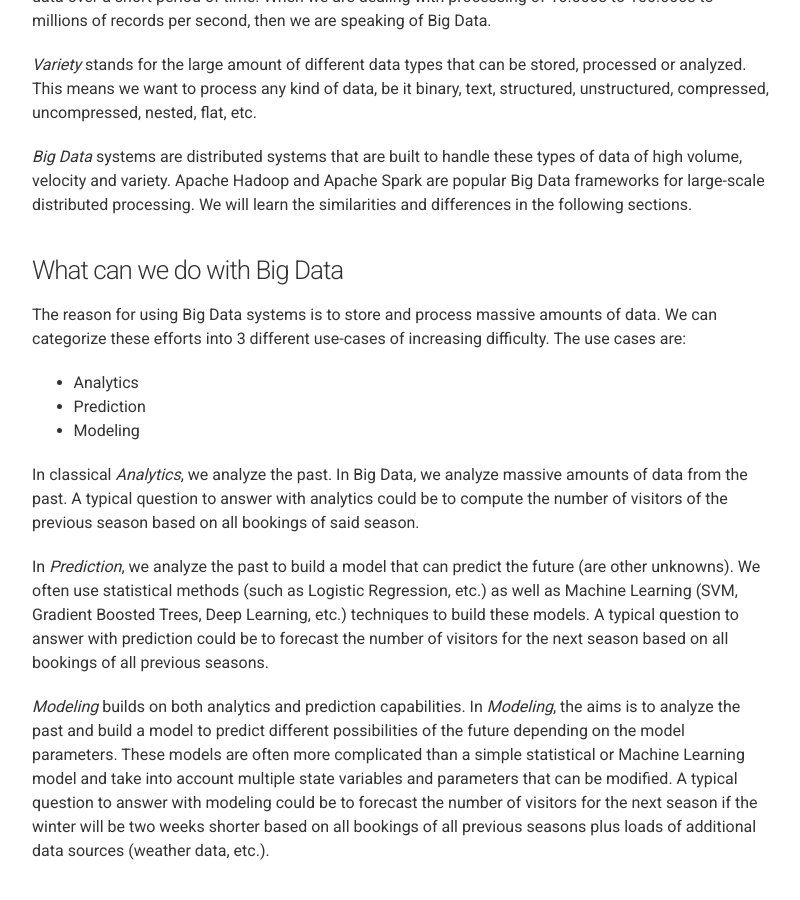
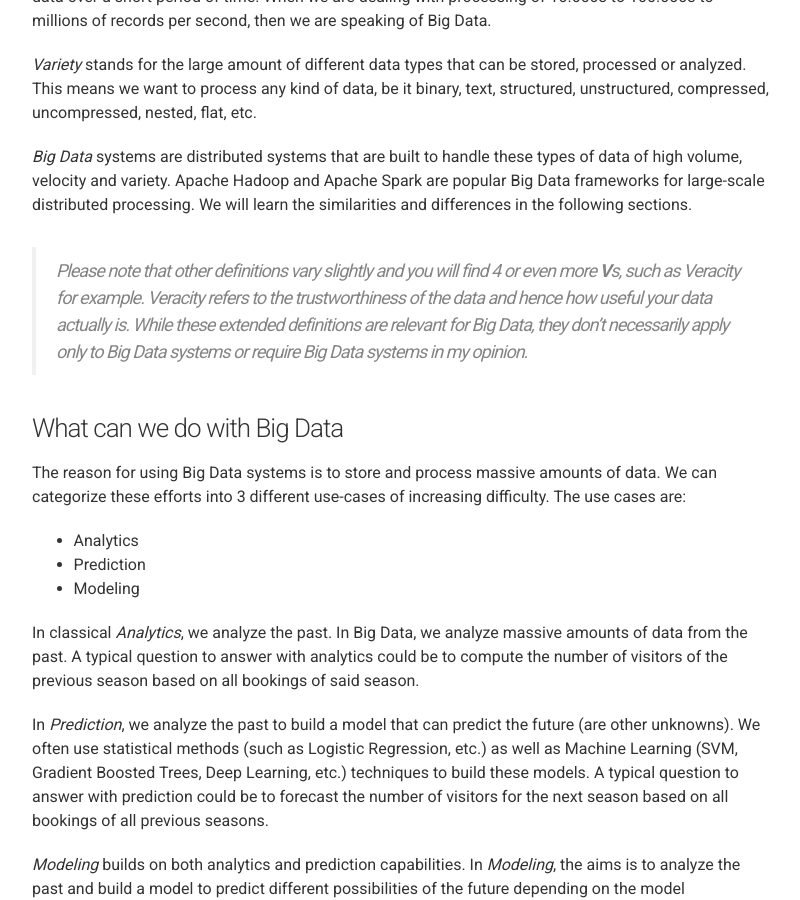
Before and after one commit to chaosmail/chaosmail.github.com, a Jekyll site: the page built from _posts/2018-08-07-intro-to-bigdata-hadoop-and-spark.md, in a window 1280 px wide and 900 px high, scrolled down 940 px. Shown: the whole window, without its empty margins (238-1038 px from the left). Built offline with Jekyll 4.4.1, drawn with Linux system fonts in a browser that asks for light colours; nearby versions of some CDN libraries; comment, search, counter and statistics services are not loaded; some of the changed text lies outside the part shown.

Commit message:
add veracity

```diff
--- a/_posts/2018-08-07-intro-to-bigdata-hadoop-and-spark.md
+++ b/_posts/2018-08-07-intro-to-bigdata-hadoop-and-spark.md
@@ -30,6 +30,8 @@ I find this definition very concise and understandable but a bit imprecise which
 *Variety* stands for the large amount of different data types that can be stored, processed or analyzed. This means we want to process any kind of data, be it binary, text, structured, unstructured, compressed, uncompressed, nested, flat, etc.
 
 *Big Data* systems are distributed systems that are built to handle these types of data of high volume, velocity and variety. Apache Hadoop and Apache Spark are popular Big Data frameworks for large-scale distributed processing. We will learn the similarities and differences in the following sections.
+
+> Please note that other definitions vary slightly and you will find 4 or even more **V**s, such as *Veracity* for example. *Veracity* refers to the trustworthiness of the data and hence how useful your data actually is. While these extended definitions are relevant for Big Data, they don't necessarily apply *only* to Big Data systems or require *Big Data* systems in my opinion.
 
 ### What can we do with Big Data
 
@@ -132,6 +134,8 @@ Apache Spark is a fast (100 times faster than traditional MapReduce) distributed
 * [Apache Tez: A Unifying Framework for Modeling and Building Data Processing Applications (2015)][tez-paper]
 * [Impala: A Modern, Open-Source SQL Engine for Hadoop (2015)][impala-paper]
 
+Thanks to Bryan Minnock and Emil Jorgensen.
+
 [bigdata-wiki]: https://en.wikipedia.org/wiki/Big_data
 [hadoop-wiki]: https://en.wikipedia.org/wiki/Apache_Hadoop
 [spark-wiki]: https://en.wikipedia.org/wiki/Apache_Spark
```
